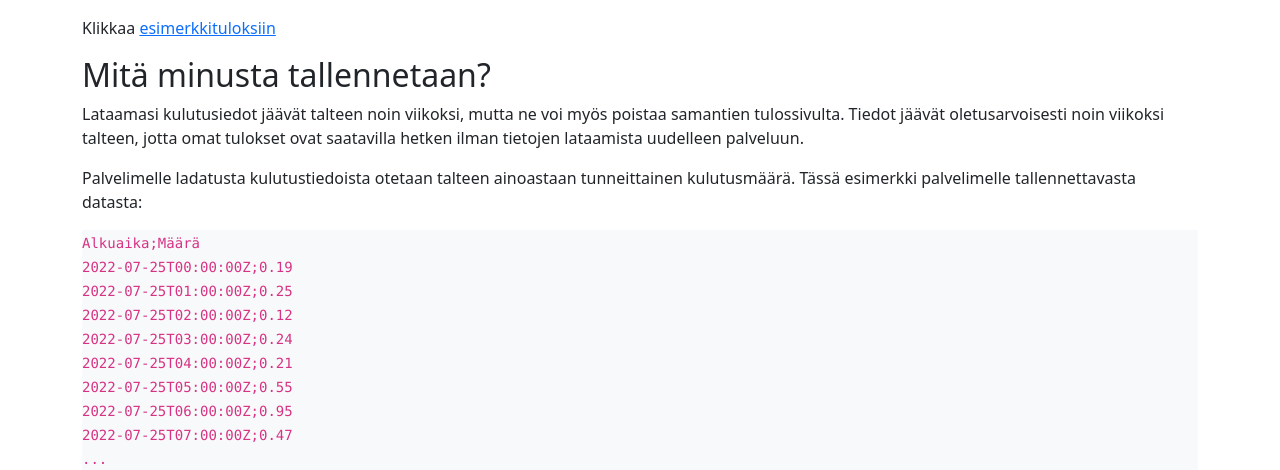
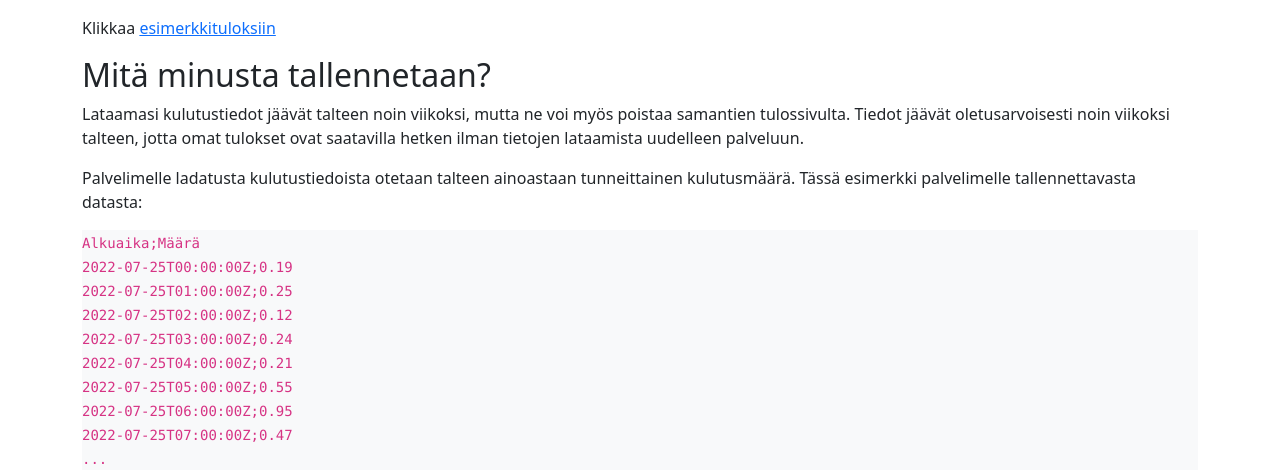
Before and after one commit to traunio/sahkonhinta, a Flask app: template sahkonhinta/templates/index.html in a window 1280 px wide. Shown: the part 929-1399 px from the top of the page. Run offline with Flask 2, Linux system fonts and the light colour scheme; the template is opened without the code that fills it, so the values that code supplies are empty.

Commit message:
Fix typo

```diff
--- a/sahkonhinta/templates/index.html
+++ b/sahkonhinta/templates/index.html
@@ -47,7 +47,7 @@
 
 <h2>Mitä minusta tallennetaan?</h2>
 
-<p>Lataamasi kulutusiedot jäävät talteen noin viikoksi, mutta ne voi myös poistaa samantien tulossivulta. Tiedot jäävät oletusarvoisesti noin viikoksi talteen, jotta omat tulokset ovat saatavilla hetken ilman tietojen lataamista uudelleen palveluun.</p>
+<p>Lataamasi kulutustiedot jäävät talteen noin viikoksi, mutta ne voi myös poistaa samantien tulossivulta. Tiedot jäävät oletusarvoisesti noin viikoksi talteen, jotta omat tulokset ovat saatavilla hetken ilman tietojen lataamista uudelleen palveluun.</p>
 <p>Palvelimelle ladatusta kulutustiedoista otetaan talteen ainoastaan tunneittainen kulutusmäärä. Tässä esimerkki palvelimelle tallennettavasta datasta:</p>
 <div class="bg-light">
   <code>
```
